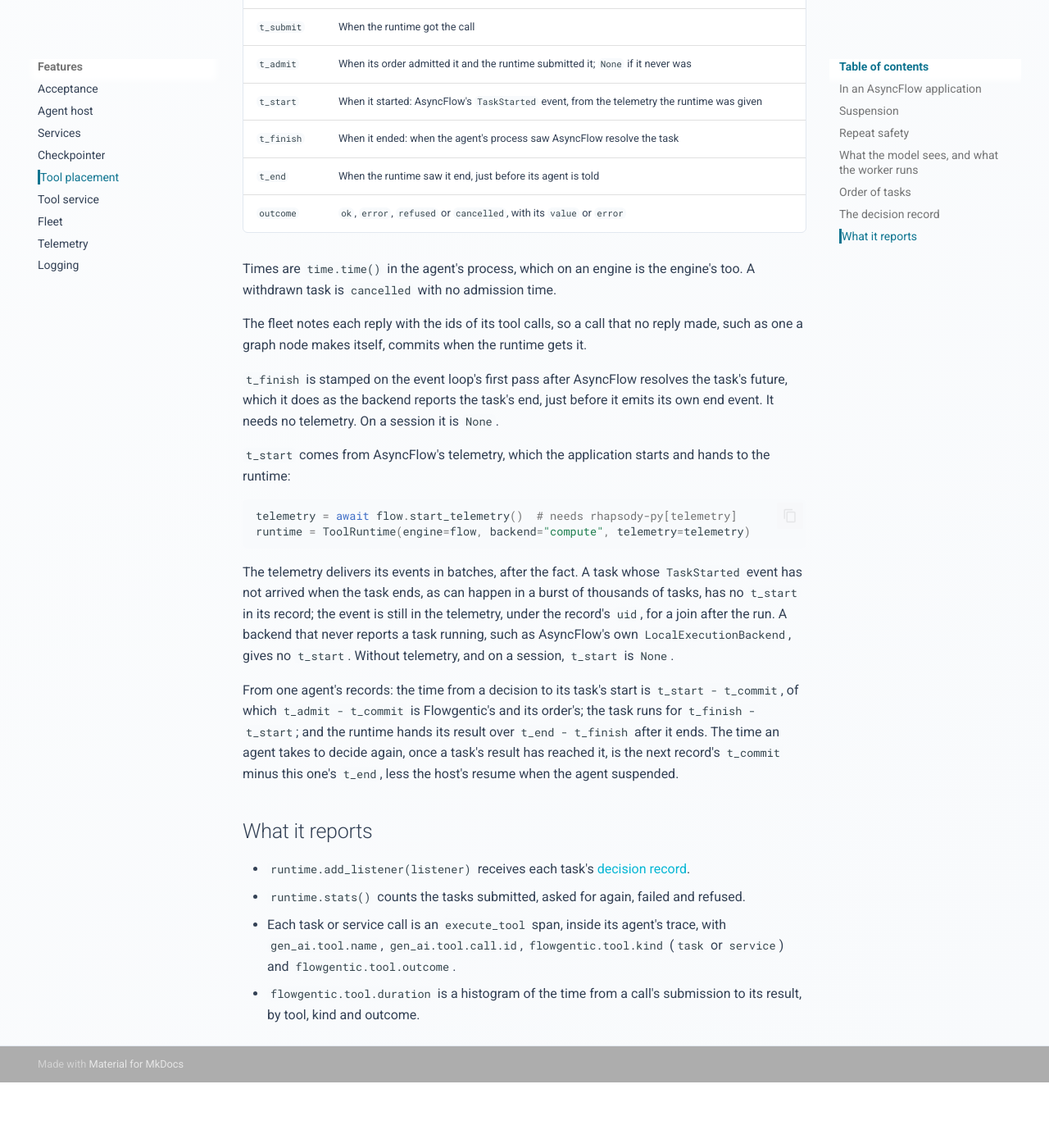
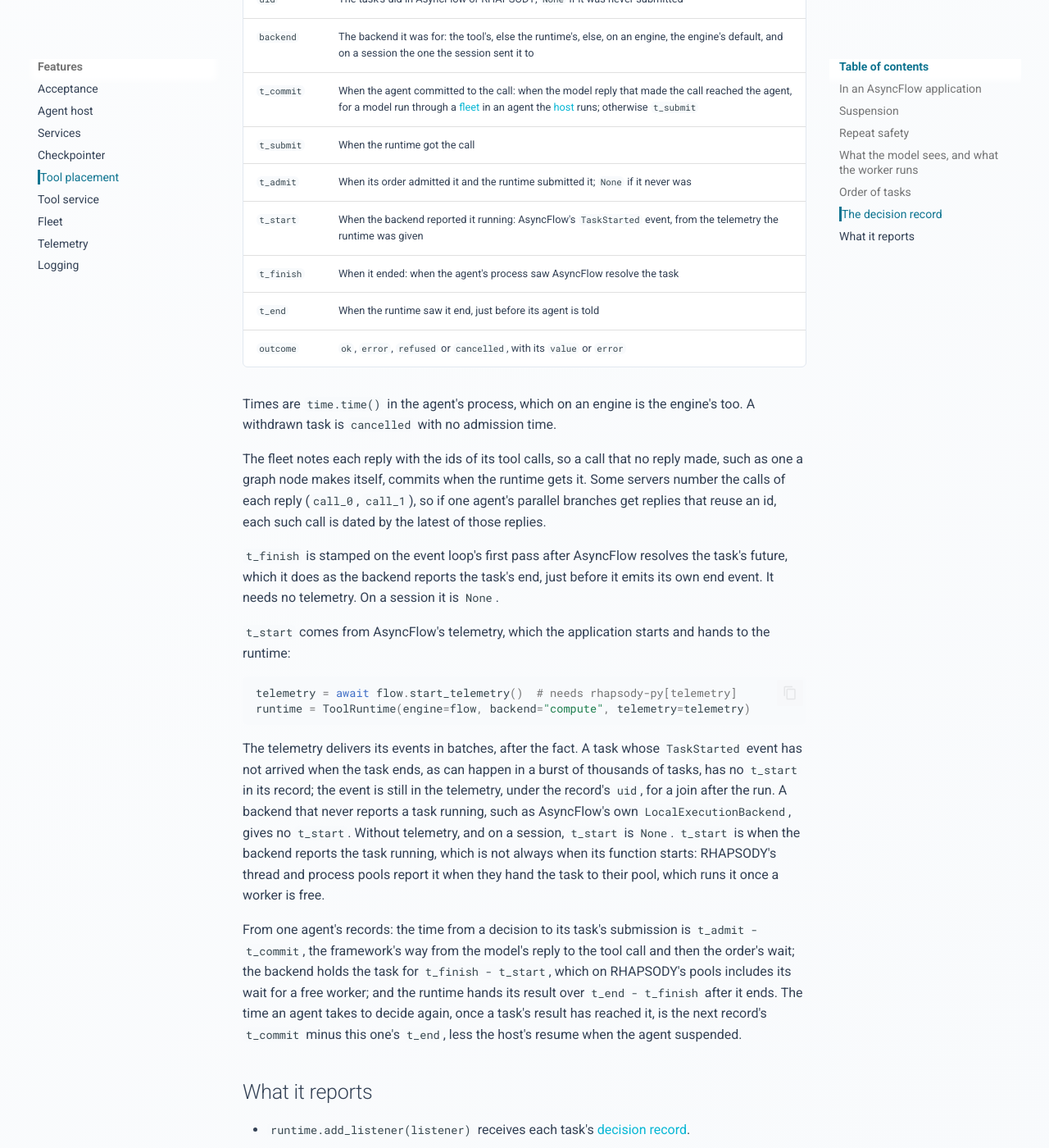
Before and after one commit to stride-research/flowgentic, an MkDocs documentation site: the page built from docs/features/tools.md, in a window 1280 px wide and 1400 px high, scrolled down 4443 px. Shown: the whole window at 82% size. Built offline with MkDocs 1.6.1 and Material for MkDocs 9.7.7, drawn with Linux system fonts in a browser that asks for light colours; comment, search, counter and statistics services are not loaded; before the commit the page ends 5763 px from its top, so only the background shows below that; some of the changed text lies outside the part shown.

Commit message:
Fix the second review's findings on task tools and their record
- A sync function on an engine is called with the task's event loop
  hidden, so it runs as on a session and may run asyncio.run itself.
- A tool's backend=None names no backend: the runtime's applies.
- task_backend_specific_kwargs must be a dict, checked when the tool is
  bound, on both paths; None counts as not given.
- On a session, the record names the backend the session routed the
  task to.
- An agent's reply times are cleared when it ends, as its registrations
  are: the runtime keeps each ended task with the context that holds
  the agent's record.
- The docs say what t_start is (when the backend reported the task
  running, which RHAPSODY's pools do when the pool gets it), that a pool
  cannot stop a cancelled task's function, that parallel branches
  reusing a call id are dated by the latest reply, and that AsyncFlow
  keeps a failed task's exception until shutdown.

```diff
--- a/docs/features/tools.md
+++ b/docs/features/tools.md
@@ -77,10 +77,14 @@ session's backends. A tool called without being bound, on a runtime that
 cannot run it, raises `RuntimeError`, which fails its agent. A runtime has a
 session or an engine, not both.
 
+AsyncFlow runs only `async def` tasks, so the runtime wraps a sync function
+in one; the function itself is called as on a session, with no event loop
+running in its thread, so it may run one of its own, as `asyncio.run` does.
+
 The engine is the application's: Flowgentic neither starts it nor shuts it
-down. AsyncFlow keeps every task, with its arguments and value, until the
-engine shuts down, so a campaign's memory grows with the tasks its agents ask
-for. A task still running when the engine shuts down ends with
+down. AsyncFlow keeps every task, with its arguments and value, or a failed
+task's exception and its traceback, until the engine shuts down, so a
+campaign's memory grows with the tasks its agents ask for. A task still running when the engine shuts down ends with
 `TaskCancelled`, and so does one asked for after.
 
 ## Suspension
@@ -132,7 +136,10 @@ shuts down before it ends, ends with `TaskCancelled`: its place in its order is
 given back, and the model reads that the call failed. A task that its order
 admits after the session has closed, or the engine has shut down, fails at
 once, in the same way. On an engine, cancelling the future that
-`runtime.submit` returned also asks the task's backend to cancel it.
+`runtime.submit` returned also asks the task's backend to cancel it. A thread
+or process pool, on an engine or a session, cannot stop a function that has
+started: it runs to its end, while the task has already ended `cancelled` and
+given back its place in its order.
 
 A task's RHAPSODY uid is `flowgentic.` and its key, with `/` written `.`, `_`
 written `__`, and any character other than a letter, a digit or `-` written
@@ -180,11 +187,11 @@ call (`record.info.call_id`), and says where the task ran and when:
 | Field | What |
 | --- | --- |
 | `uid` | The task's uid in AsyncFlow or RHAPSODY; `None` if it was never submitted |
-| `backend` | The backend it was sent to: on an engine, the named one or the engine's default; on a session, the named one, if any |
+| `backend` | The backend it was for: the tool's, else the runtime's, else, on an engine, the engine's default, and on a session the one the session sent it to |
 | `t_commit` | When the agent committed to the call: when the model reply that made the call reached the agent, for a model run through a [fleet](fleet.md) in an agent the [host](agent-host.md) runs; otherwise `t_submit` |
 | `t_submit` | When the runtime got the call |
 | `t_admit` | When its order admitted it and the runtime submitted it; `None` if it never was |
-| `t_start` | When it started: AsyncFlow's `TaskStarted` event, from the telemetry the runtime was given |
+| `t_start` | When the backend reported it running: AsyncFlow's `TaskStarted` event, from the telemetry the runtime was given |
 | `t_finish` | When it ended: when the agent's process saw AsyncFlow resolve the task |
 | `t_end` | When the runtime saw it end, just before its agent is told |
 | `outcome` | `ok`, `error`, `refused` or `cancelled`, with its `value` or `error` |
@@ -194,7 +201,9 @@ engine's too. A withdrawn task is `cancelled` with no admission time.
 
 The fleet notes each reply with the ids of its tool calls, so a call that no
 reply made, such as one a graph node makes itself, commits when the runtime
-gets it.
+gets it. Some servers number the calls of each reply (`call_0`, `call_1`), so
+if one agent's parallel branches get replies that reuse an id, each such call
+is dated by the latest of those replies.
 
 `t_finish` is stamped on the event loop's first pass after AsyncFlow resolves
 the task's future, which it does as the backend reports the task's end, just
@@ -215,12 +224,17 @@ burst of thousands of tasks, has no `t_start` in its record; the event is still
 in the telemetry, under the record's `uid`, for a join after the run. A backend
 that never reports a task running, such as AsyncFlow's own
 `LocalExecutionBackend`, gives no `t_start`. Without telemetry, and on a
-session, `t_start` is `None`.
+session, `t_start` is `None`. `t_start` is when the backend reports the task
+running, which is not always when its function starts: RHAPSODY's thread and
+process pools report it when they hand the task to their pool, which runs it
+once a worker is free.
 
-From one agent's records: the time from a decision to its task's start is
-`t_start - t_commit`, of which `t_admit - t_commit` is Flowgentic's and its
-order's; the task runs for `t_finish - t_start`; and the runtime hands its
-result over `t_end - t_finish` after it ends. The time an agent takes to
+From one agent's records: the time from a decision to its task's
+submission is `t_admit - t_commit`, the framework's way from the model's reply
+to the tool call and then the order's wait; the backend holds the task for
+`t_finish - t_start`, which on RHAPSODY's pools includes its wait for a free
+worker; and the runtime hands its result over `t_end - t_finish` after it
+ends. The time an agent takes to
 decide again, once a task's result has reached it, is the next record's
 `t_commit` minus this one's `t_end`, less the host's resume when the agent
 suspended.
```
Also changed, not shown: CHANGELOG.md (+11 -6 lines), docs/status.md (+11 -4 lines), 4 other files.
